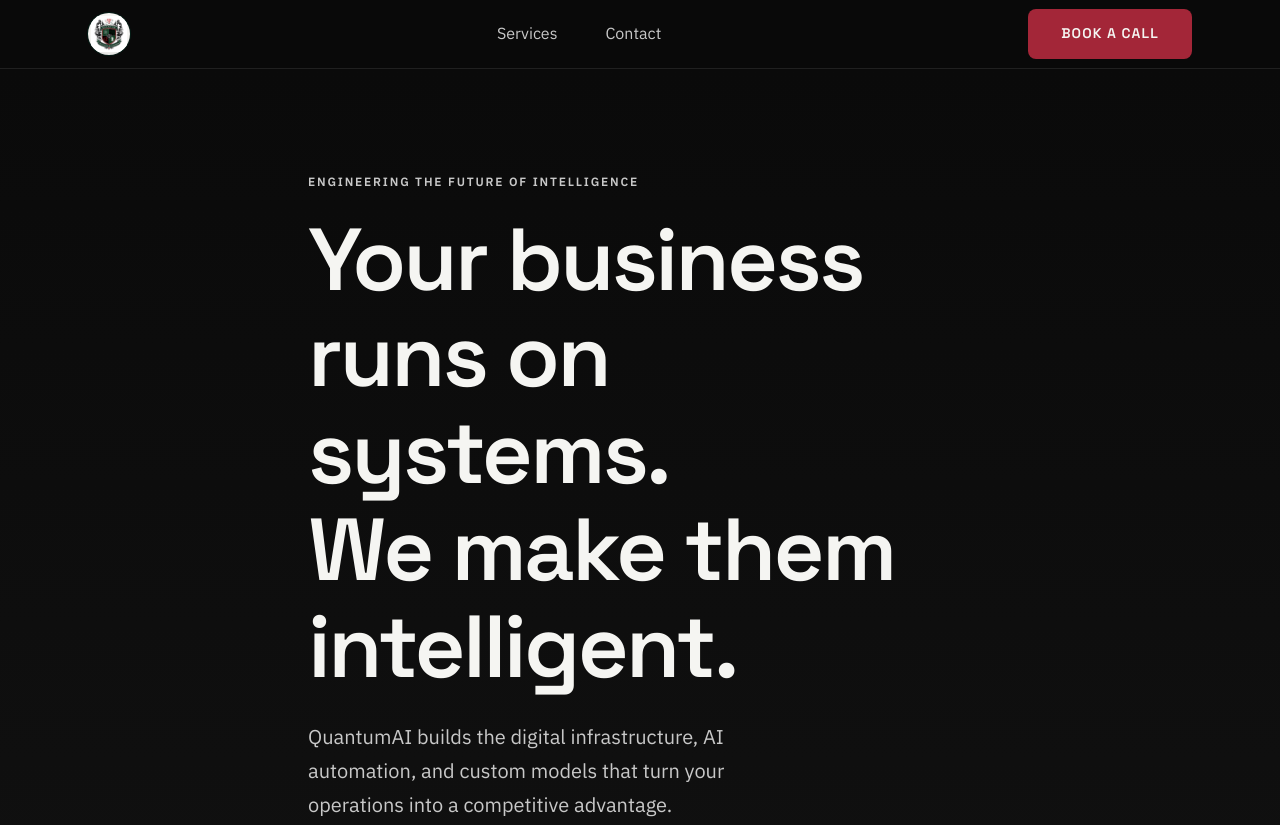
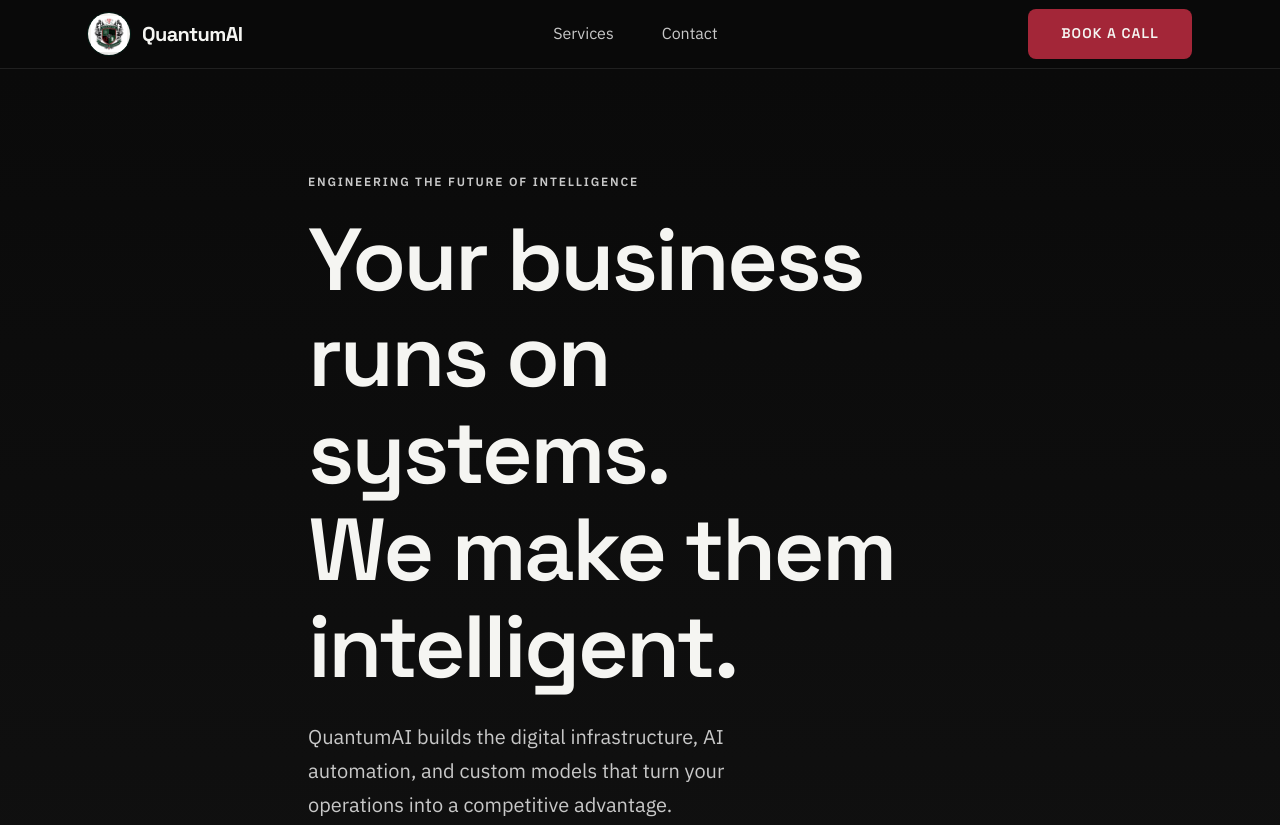
Before and after one commit to quantumintelligenceworks/QIW---Site, a plain HTML site: page index.html in a window 1280 px wide. Shown: the top 825 px of the page. Drawn offline with Linux system fonts and the light colour scheme.

Commit message:
feat: white QuantumAI wordmark beside crest + crisp red-Q favicon
- Restore QuantumAI wordmark in Paper (white) next to the crest badge
  in nav/footer (passes AA; no red text)
- New vector red-Q favicon (assets/favicon.svg) stays crisp at tab size;
  apply matching data-URI on 404

Co-Authored-By: Claude Opus 4.8 <noreply@anthropic.com>

```diff
--- a/index.html
+++ b/index.html
@@ -21,8 +21,8 @@
   <meta name="twitter:description" content="Custom websites, integrated infrastructure, and AI models for businesses ready to operate at a higher level." />
   <meta name="twitter:image" content="assets/og-image.png" />
 
-  <!-- Favicon: QIW crest -->
-  <link rel="icon" type="image/png" href="assets/qiw-crest.png" />
+  <!-- Favicon: red Q mark (crisp at tab size); crest is the on-page logo -->
+  <link rel="icon" type="image/svg+xml" href="assets/favicon.svg" />
   <link rel="apple-touch-icon" href="assets/qiw-crest.png" />
 
   <!-- Fonts: Space Grotesk (display) + IBM Plex Sans (body) -->
@@ -58,7 +58,7 @@
   <header class="nav">
     <div class="container nav__inner">
       <a class="brand" href="index.html" aria-label="QuantumAI home">
-        <span class="brand__badge"><img src="assets/qiw-crest.png" width="40" height="40" alt="" /></span>
+        <span class="brand__badge"><img src="assets/qiw-crest.png" width="40" height="40" alt="" /></span><span class="brand__name">QuantumAI</span>
       </a>
       <nav class="nav__links" aria-label="Primary">
         <a href="services.html">Services</a>
@@ -174,7 +174,7 @@
     <div class="container footer__grid">
       <div>
         <a class="brand" href="index.html" aria-label="QuantumAI home">
-          <span class="brand__badge"><img src="assets/qiw-crest.png" width="40" height="40" alt="" /></span>
+          <span class="brand__badge"><img src="assets/qiw-crest.png" width="40" height="40" alt="" /></span><span class="brand__name">QuantumAI</span>
         </a>
         <p class="footer__tagline">Built by students inspired by the same background — engineering, finance, and the conviction that the next operating layer of business is intelligent.</p>
         <nav class="footer__links" aria-label="Footer">
```
Also changed, not shown: 404.html (+1 -1 lines), contact.html (+3 -3 lines), services.html (+3 -3 lines), assets/favicon.svg (added).
